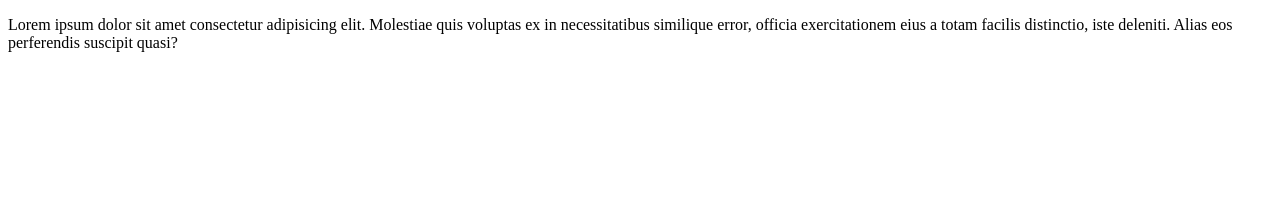
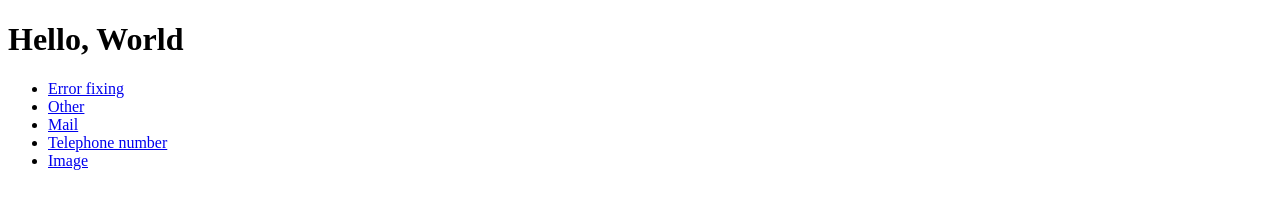
Before and after one commit to jlewka242/testBeetroot, a plain HTML site: page index.html in a window 1280 px wide. Drawn offline with Linux system fonts and the light colour scheme.

Commit message:
new commit

```diff
--- a/index.html
+++ b/index.html
@@ -7,6 +7,13 @@
     <title>Document</title>
 </head>
 <body>
-    <p>Lorem ipsum dolor sit amet consectetur adipisicing elit. Molestiae quis voluptas ex in necessitatibus similique error, officia exercitationem eius a totam facilis distinctio, iste deleniti. Alias eos perferendis suscipit quasi?</p>
+    <h1>Hello, World</h1>
+    <ul>
+        <li><a href="https://stackoverflow.com/questions/56873278/how-to-fix-error-filename-does-not-have-a-commit-checked-out-fatal-adding">Error fixing</a></li>
+        <li><a href="../lessonHtmlGit/other.html">Other</a></li>
+        <li><a href="mailto:jlewka8@gmail.com">Mail</a></li>
+        <li><a href="tel:380666188727">Telephone number</a></li>
+        <li><a href="https://www.gravatar.com/avatar/1a205672763aacc9bd3d79cd65b28b94?s=64&d=identicon&r=PG&f=1">Image</a></li>
+    </ul>
 </body>
 </html>
```
Also changed, not shown: other.html (added, +12 -0 lines), index2.html (deleted).
